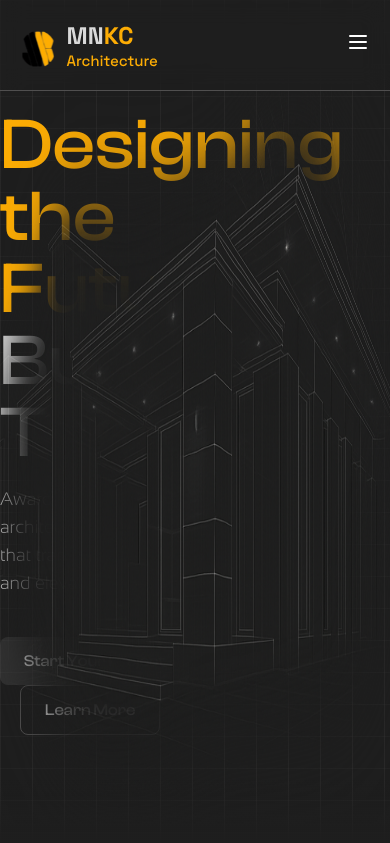
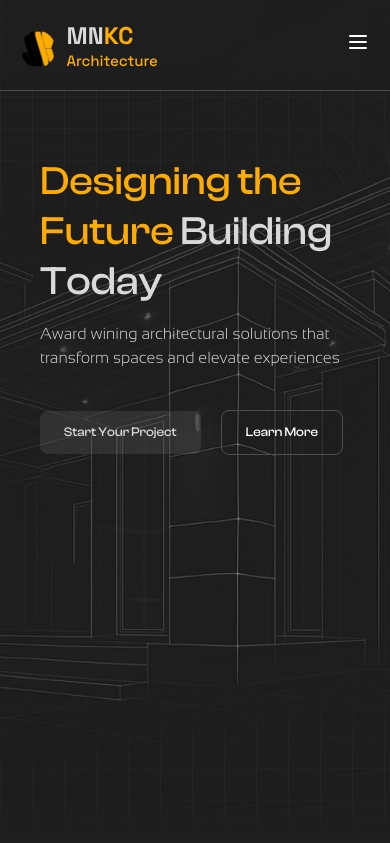
Before and after one commit to rainndev/MNKC-Architecture, a React (Vite) app: page / in a window 390 px wide. Shown: the top 843 px of the page. Built offline with nearby package versions, Linux system fonts and the light colour scheme.

Commit message:
fix(Hero): improve layout and responsiveness of hero section elements

```diff
--- a/src/sections/Hero.tsx
+++ b/src/sections/Hero.tsx
@@ -6,14 +6,14 @@ const Hero = () => {
       id="hero"
       className="relative flex w-full items-center justify-center border-b border-[#504F4F] bg-[linear-gradient(to_right,rgba(80,79,79,0.2)_1px,transparent_1px),linear-gradient(to_bottom,rgba(80,79,79,0.1)_1px,transparent_1px)] bg-[size:2rem_2rem]"
     >
-      <div className="grid h-screen w-full max-w-7xl grid-cols-2 items-center justify-center">
-        <div className="w-full">
+      <div className="grid h-screen w-full max-w-7xl grid-cols-1 items-center justify-center p-10 md:grid-cols-2">
+        <div className="z-10 w-full">
           {/* Heading  */}
           <motion.h1
             initial={{ opacity: 0, y: -20 }}
             animate={{ opacity: 1, y: 0 }}
             transition={{ duration: 0.5, delay: 0.1, ease: "easeInOut" }}
-            className="font-[ClashDisplay] text-7xl font-medium text-[#D9D9D9]"
+            className="font-[ClashDisplay] text-7xl text-[clamp(2.5rem,3vw,5rem)] leading-tight font-medium text-pretty text-[#D9D9D9]"
           >
             <span className="text-[#FCAC04]">Designing the Future</span>{" "}
             Building Today
@@ -24,7 +24,7 @@ const Hero = () => {
             initial={{ opacity: 0, y: -20 }}
             animate={{ opacity: 1, y: 0 }}
             transition={{ duration: 0.5, delay: 0.2, ease: "easeInOut" }}
-            className="mt-4 font-[SansationLight] text-lg font-normal text-[#D9D9D9]"
+            className="mt-4 font-[SansationLight] text-[clamp(1rem,3vw,1.125rem)] font-normal text-[#D9D9D9]"
           >
             Award wining architectural solutions that transform spaces and
             elevate experiences
@@ -37,17 +37,17 @@ const Hero = () => {
             className="mt-10"
           >
             {/* buttons */}
-            <button className="text-md rounded-lg bg-[#D9D9D9]/10 px-6 py-3 font-[ClashDisplay] font-medium text-[#D9D9D9] transition duration-300 ease-in-out hover:bg-[#D9D9D9]/20">
+            <button className="rounded-lg bg-[#D9D9D9]/10 px-6 py-3 font-[ClashDisplay] text-[clamp(.8rem,2vw,1rem)] font-medium text-[#D9D9D9] transition duration-300 ease-in-out hover:bg-[#D9D9D9]/20">
               Start Your Project
             </button>
-            <button className="text-md ml-5 rounded-lg border border-[#504F4F] px-6 py-3 font-[ClashDisplay] font-medium text-white transition duration-300 ease-in-out hover:bg-[#FCAC04] hover:text-[#1E1E1E]">
+            <button className="ml-5 rounded-lg border border-[#504F4F] px-6 py-3 font-[ClashDisplay] text-[clamp(.8rem,2vw,1rem)] font-medium text-white transition duration-300 ease-in-out hover:bg-[#FCAC04] hover:text-[#1E1E1E]">
               Learn More
             </button>
           </motion.div>
         </div>
         <div className="flex h-full w-full items-center"></div>
         <img
-          className="absolute -top-5 right-0 h-full"
+          className="absolute -top-5 right-0 h-full object-cover"
           src="/images/hero-3.png"
           alt=""
         />
```
